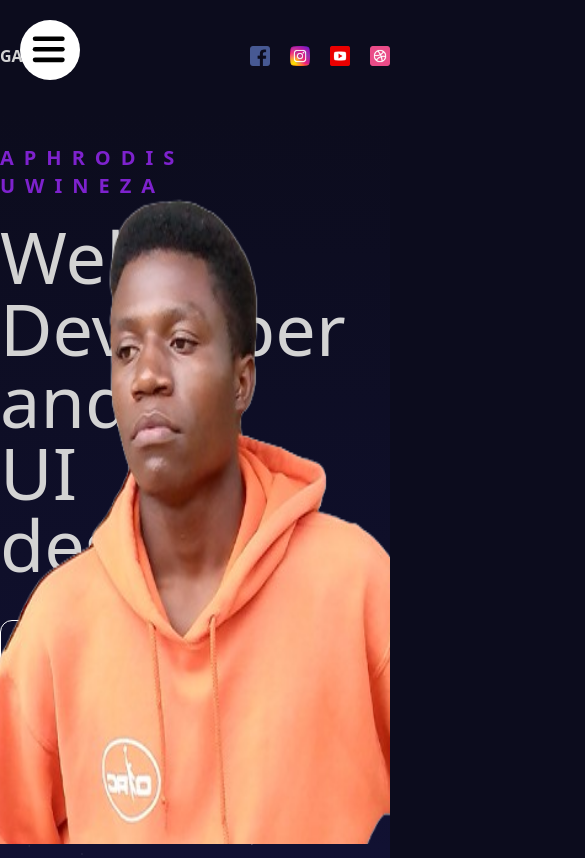
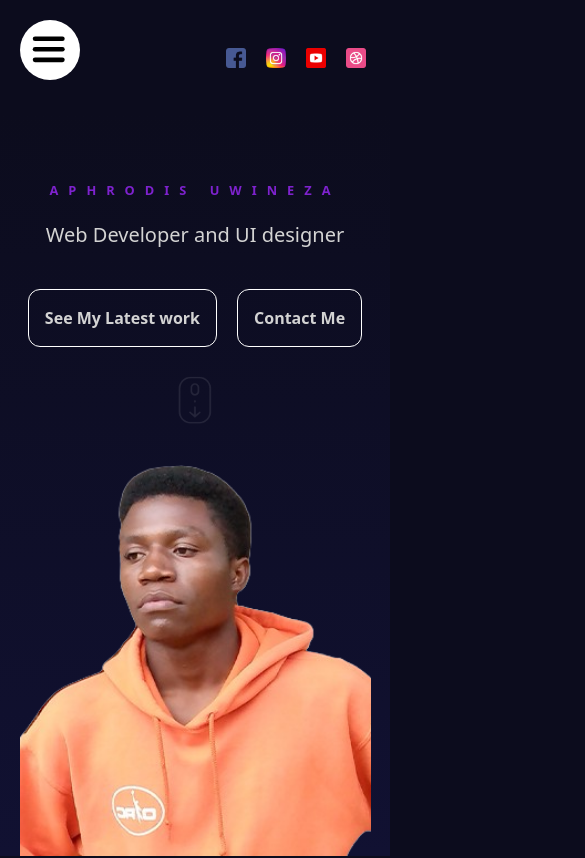
Before and after one commit to GarrixA/My-Portfolio_website, a React (Vite) app: page / in a window 390 px wide. Shown: the top 858 px of the page, 585 px wide, since content can reach past the window. Built offline with nearby package versions, Linux system fonts and the light colour scheme.

Commit message:
responsive

```diff
--- a/src/App.jsx
+++ b/src/App.jsx
@@ -13,12 +13,12 @@ const App = ()=> {
         <Navbar/>
         <Home/>
       </section>
-      <section id="Services"><Parallax type="Services"/></section>
-      <section><Services/></section>
-      <section id="Portfolio"><Parallax type="Portfolio"/></section>
-      <Portfolio/>
+      {/* <section id="Services"><Parallax type="Services"/></section> */}
+      {/* <section><Services/></section> */}
+      {/* <section id="Portfolio"><Parallax type="Portfolio"/></section> */}
+      {/* <Portfolio/> */}
 
-      <section id='Contact'><Contacts/></section>
+      {/* <section id='Contact'><Contacts/></section> */}
     </>
   )
 }
--- a/src/Components/Contacts/Contacts.jsx
+++ b/src/Components/Contacts/Contacts.jsx
@@ -66,7 +66,7 @@ const Contacts = () => {
         </motion.h1>
         <motion.div className="item" variants={variants}>
           <h2 className="font-bold text-[1.5rem] leading-5">Mail</h2>
-          <span className=" font-thin">hello@garrix.com</span>
+          <span className=" font-thin">aphrogarrix10@gmail.com</span>
         </motion.div>
         <motion.div className="item" variants={variants}>
           <h2 className="font-bold text-[1.5rem] leading-5">Address</h2>
--- a/src/Components/Home/Home.jsx
+++ b/src/Components/Home/Home.jsx
@@ -1,4 +1,4 @@
-import  "../../index.scss";
+import "../../index.scss";
 import img1 from "../../images/profile.png";
 import scroll from "../../../public/scroll.png";
 import { motion } from "framer-motion";
@@ -14,7 +14,7 @@ const textVariants = {
     transition: {
       duration: 1,
       staggerChildren: 0.1,
-        }
+    },
   },
   scrollButton: {
     opacity: 0,
@@ -22,46 +22,85 @@ const textVariants = {
     transition: {
       duration: 2,
       repeat: Infinity,
-        }
-    }
-}
+    },
+  },
+};
 
 const sliderVariants = {
   initial: {
     x: 1400,
   },
 
-    animate:{
+  animate: {
     x: "-1450%",
-        transition:{
+    transition: {
       duration: 30,
       repeat: Infinity,
-            repeatType:"loop",
-            ease: "linear"
+      repeatType: "loop",
+      ease: "linear",
     },
   },
-}
-
+};
 
 const Home = () => {
   return (
-    <div className="home relative overflow-hidden -z-10">
-      <div className="wrapper max-w-[85.375rem] h-full m-auto">
-        <motion.div className="textContainer h-full flex flex-col justify-center gap-5 w-1/2" variants={textVariants} initial="initial" animate="animate">
-          <motion.h2 className="uppercase font-extrabold text-xl text-purple-700 tracking-[0.625rem]" variants={textVariants}>Aphrodis Uwineza</motion.h2>
-          <motion.h1 className="text-7xl" variants={textVariants}>Web Developer and UI designer</motion.h1>
+    <div className="home relative overflow-hidden -z-10 ">
+      <div className="wrapper 2xl:max-w-[85.375rem] h-full 2xl:m-auto md:mx-[8rem]">
+        <motion.div
+          className="textContainer h-1/2 md:h-full flex flex-col justify-center gap-5 w-full items-center md:items-start md:w-1/2 "
+          variants={textVariants}
+          initial="initial"
+          animate="animate"
+        >
+          <motion.h2
+            className="uppercase font-extrabold text-[.8rem] sm:text-[2rem] md:text-xl text-purple-700 tracking-[0.625rem]"
+            variants={textVariants}
+          >
+            Aphrodis Uwineza
+          </motion.h2>
+          <motion.h1
+            className=" text-xl sm:text-[2.5rem] md:text-7xl"
+            variants={textVariants}
+          >
+            Web Developer and UI designer
+          </motion.h1>
           <motion.div className="buttons space-x-5" variants={textVariants}>
-            <motion.button className="p-4 border border-white border-solid rounded-xl cursor-pointer mt-5 font-semibold" variants={textVariants}>See My Latest work</motion.button>
-            <motion.button className="p-4 border border-white border-solid rounded-xl cursor-pointer mt-5 font-semibold" variants={textVariants}>Contact Me</motion.button>
+            <motion.button
+              className="p-4 border border-white border-solid rounded-xl cursor-pointer mt-5 font-semibold"
+              variants={textVariants}
+            >
+              See My Latest work
+            </motion.button>
+            <motion.button
+              className="p-4 border border-white border-solid rounded-xl cursor-pointer mt-5 font-semibold"
+              variants={textVariants}
+            >
+              Contact Me
+            </motion.button>
           </motion.div>
-          <motion.img src={scroll} alt="" className=" w-12" variants={textVariants} animate="scrollButton"/>
+          <motion.img
+            src={scroll}
+            alt=""
+            className=" w-12"
+            variants={textVariants}
+            animate="scrollButton"
+          />
         </motion.div>
       </div>
-      <motion.div className="slidingTextContainer w-1/2 font-bold absolute text-[60vh] bottom-[-2.5rem] whitespace-nowrap text-[#ffffff09] unselectable-text" variants={sliderVariants} initial="initial" animate="animate">
+      <motion.div
+        className="slidingTextContainer w-1/2 font-bold absolute text-[60vh] bottom-[-2.5rem] whitespace-nowrap text-[#ffffff09] unselectable-text"
+        variants={sliderVariants}
+        initial="initial"
+        animate="animate"
+      >
         UI/UX Designer and Web Developer
       </motion.div>
-      <div className="imageContainer h-full absolute top-0 right-0">
-        <img src={img1} alt="" className=" h-full" />
+      <div className="imageContainer md:h-3/4 w-full sm:w-[80%] sm:mx-[10%] md:mr-[0%] sm:-z-20 md:z-0 sm:h-[70%] md:w-1/2 absolute bottom-0 right-0  ">
+        <img
+          src={img1}
+          alt=""
+          className=" h-full w-[90%] mx-5 md:w-full md:mx-0 md:object-contain  md:absolute md:bottom-0"
+        />
       </div>
     </div>
   );
--- a/src/Components/Navbar/Navbar.jsx
+++ b/src/Components/Navbar/Navbar.jsx
@@ -6,14 +6,14 @@ const Navbar = () => {
     <div className="navbar h-28">
       {/* Navbar */}
       <Sidebar/>
-      <div className="wrapper max-w-[85.375rem] flex items-center justify-between m-auto h-full">
+      <div className="wrapper xl:max-w-[85.375rem]  flex items-center justify-end 2xl:justify-between m-6 2xl:m-auto 2xl:h-full h-[60%] md:justify-between md:mx-[8rem]">
         <motion.span
           animate={{
             opacity: [1, 0, 1],
             scale: [0, 0, 1]
            }}
           transition={{ ease: "easeOut", duration: 2 }}
-          className="uppercase font-bold"
+          className="uppercase font-bold md:flex hidden"
         >
           Garrix
         </motion.span>
--- a/src/Components/Porfolio/Portfolio.jsx
+++ b/src/Components/Porfolio/Portfolio.jsx
@@ -51,7 +51,7 @@ const Single = ({ item }) => {
 
   return (
     <section>
-      <div className="container flex items-center justify-center w-full h-full -z-10">
+      <div className="container flex items-center justify-center w-full h-full max-w-[85.375rem] m-auto -z-10">
         <div className="wrapper flex items-center justify-center w-full h-full max-w-[85.375rem] m-auto gap-12">
           <div className="imagContainer flex-1 h-1/2 " ref={ref}>
             <img
@@ -88,7 +88,7 @@ const Portfolio = () => {
   });
   return (
     <div className="portfolio relative" ref={ref}>
-      <div className="progress sticky top-0 left-0 pt-12 text-center text-[#f99e1b] text-[2.25rem]">
+      <div className="progress sticky top-0 left-0 pt-12 text-center text-[#f99e1b] text-[2.25rem] bg-[#0c0c1d] max-w-[85.375rem] m-auto -z-10">
         <h1>Featured works</h1>
         <motion.div
           style={{ scaleX }}
--- a/src/Components/Sidebar/Links/MyLinks.jsx
+++ b/src/Components/Sidebar/Links/MyLinks.jsx
@@ -1,3 +1,4 @@
+/* eslint-disable react/prop-types */
 import { motion } from "framer-motion";
 
 const variants = {
@@ -26,16 +27,16 @@ const itemVariants = {
   },
 };
 
-const MyLinks = () => {
+const MyLinks = ({toggleOpen}) => {
   const items = ["Home", "Services", "Portfolio", "Contact", "About"];
   return (
     <motion.div
-      className="absolute w-full h-full flex flex-col items-center justify-center gap-5 text-[1.5rem]"
+      className="absolute w-full h-full flex flex-col items-center justify-center gap-5 text-[1.8rem] md:text-[1.5rem]"
       variants={variants}
     >
       {items.map((item) => {
         return (
-          <motion.a href={`#${item}`} key={item} variants={itemVariants} whileHover={{scale: 1.3}} whileTap={{scale: 0.95}}>
+          <motion.a href={`#${item}`} key={item} variants={itemVariants} whileHover={{scale: 1.3}} whileTap={{scale: 0.95}} onClick={toggleOpen}>
             {item}
           </motion.a>
         );
--- a/src/Components/Sidebar/Sidebar.jsx
+++ b/src/Components/Sidebar/Sidebar.jsx
@@ -30,8 +30,8 @@ const Sidebar = () => {
 
   return (
     <motion.div className="sidebar z-40 flex flex-col items-center justify-center bg-white text-black" animate={open ? "open" : "closed"}>
-        <motion.div className="bg fixed top-0 left-0 bottom-0 w-[18rem] bg-white z-99-" variants={variants}>
-           <MyLinks/>
+        <motion.div className="bg fixed top-0 left-0 bottom-0 w-full md:w-[18rem] bg-white z-99-" variants={variants}>
+           <MyLinks toggleOpen={toggleOpen}/>
         </motion.div>
         <ToggleButton toggleOpen={toggleOpen}/>
     </motion.div>
```
Lines whose indentation alone changed are shown as unchanged.
